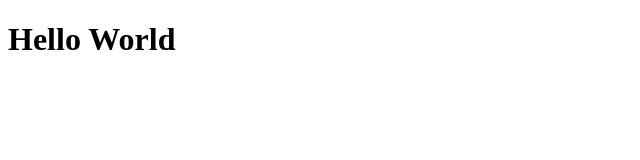
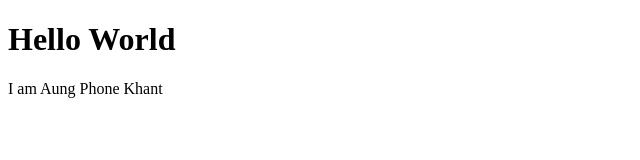
Before and after one commit to AungPhoneKhantLovesTKN/Gittest, a plain HTML site: page index.html in a window 1280 px wide. Shown: the whole page, without its empty margins (0-640 px from the left). Drawn offline with Linux system fonts and the light colour scheme.

Commit message:
adding Header

```diff
--- a/index.html
+++ b/index.html
@@ -7,5 +7,6 @@
 	</head>
 	<body>
 		<h1>Hello World</h1>
+		<header>I am Aung Phone Khant</header>
 	</body>
 </html>
```
